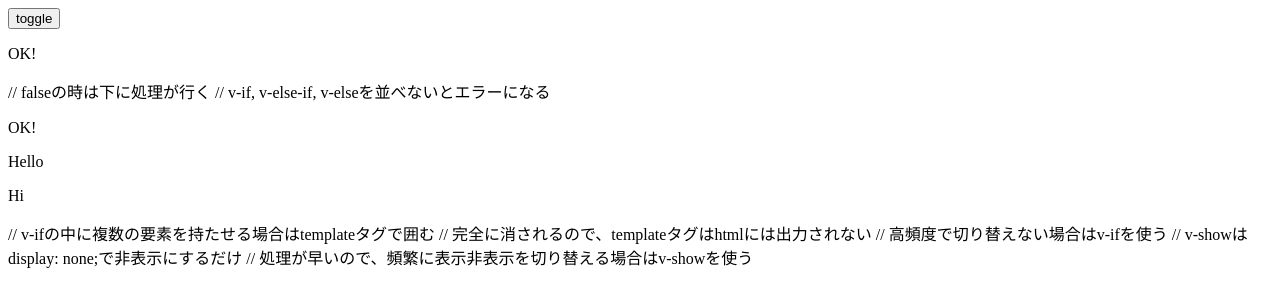
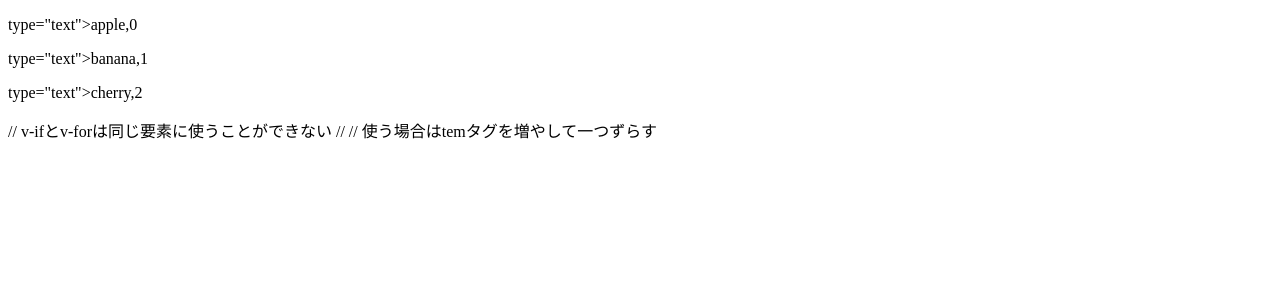
Before and after one commit to 13tyh/Vue_practice, a Vue app: page / in a window 1280 px wide. Shown: the top 306 px of the page. Built offline with nearby package versions, Linux system fonts and the light colour scheme.

Commit message:
v-ifとv-forの併用,オブジェクトに対してv-forを使う方法

```diff
--- a/src/App.vue
+++ b/src/App.vue
@@ -1,41 +1,20 @@
 <script setup>
 import { ref } from 'vue'
-const ok = ref(true)
-const maybe = ref(false)
-
 const fruits = ref(['apple', 'banana', 'cherry'])
+const user = ref({
+  name: 'Yoshipi',
+  age: 25,
+  gender: 'man',
+})
 </script>
 <template>
-  <button @click="ok = !ok">toggle</button>
-  <p v-if="ok">OK!</p>
-  <p v-else-if="maybe">Maybe...OK!</p>
-  <p v-else-if="maybe">Maybe...OK!</p>
-  <p v-else-if="maybe">Maybe...OK!</p>
-  <p v-else-if="maybe">Maybe...OK!</p>
-  // falseの時は下に処理が行く // v-if, v-else-if, v-elseを並べないとエラーになる
-
-  <template v-if="ok">
-    <p>OK!</p>
-    <p>Hello</p>
-    <p>Hi</p>
+  <template v-for="(fruit, index) in fruits" :key="fruit">
+    <p>type="text">{{ fruit }},{{ index }}</p>
   </template>
-  // v-ifの中に複数の要素を持たせる場合はtemplateタグで囲む //
-  完全に消されるので、templateタグはhtmlには出力されない // 高頻度で切り替えない場合はv-ifを使う
+  // v-ifとv-forは同じ要素に使うことができない // // 使う場合はtemタグを増やして一つずらす
 
   <template>
-    <p v-show="ok">Ok!</p>
-  </template>
-  // v-showはdisplay: none;で非表示にするだけ //
-  処理が早いので、頻繁に表示非表示を切り替える場合はv-showを使う
-
-  <template>
-    <li v-for="(fruit, index) in fruits" :key="fruit">
-      //indexをkey属性にするのは非推奨 // key属性はユニークな値を指定する //
-      <input type="text">{{ fruit }},{{ index }}</input>
-    </li>
-    // v-forで配列の中身を表示する // :key="fruit"でユニークなkeyを指定する //
-    appleが被ったら行けないので、ユニークなkeyを指定する(オブジェクトにしてidなど)
-    // ({})の中だと分割代入ができる
+    <p v-for="(value, key, index) in user" :key="value">{{ key }}:{{ value }}({{ index }})</p>
   </template>
 </template>
 <style></style>
```
